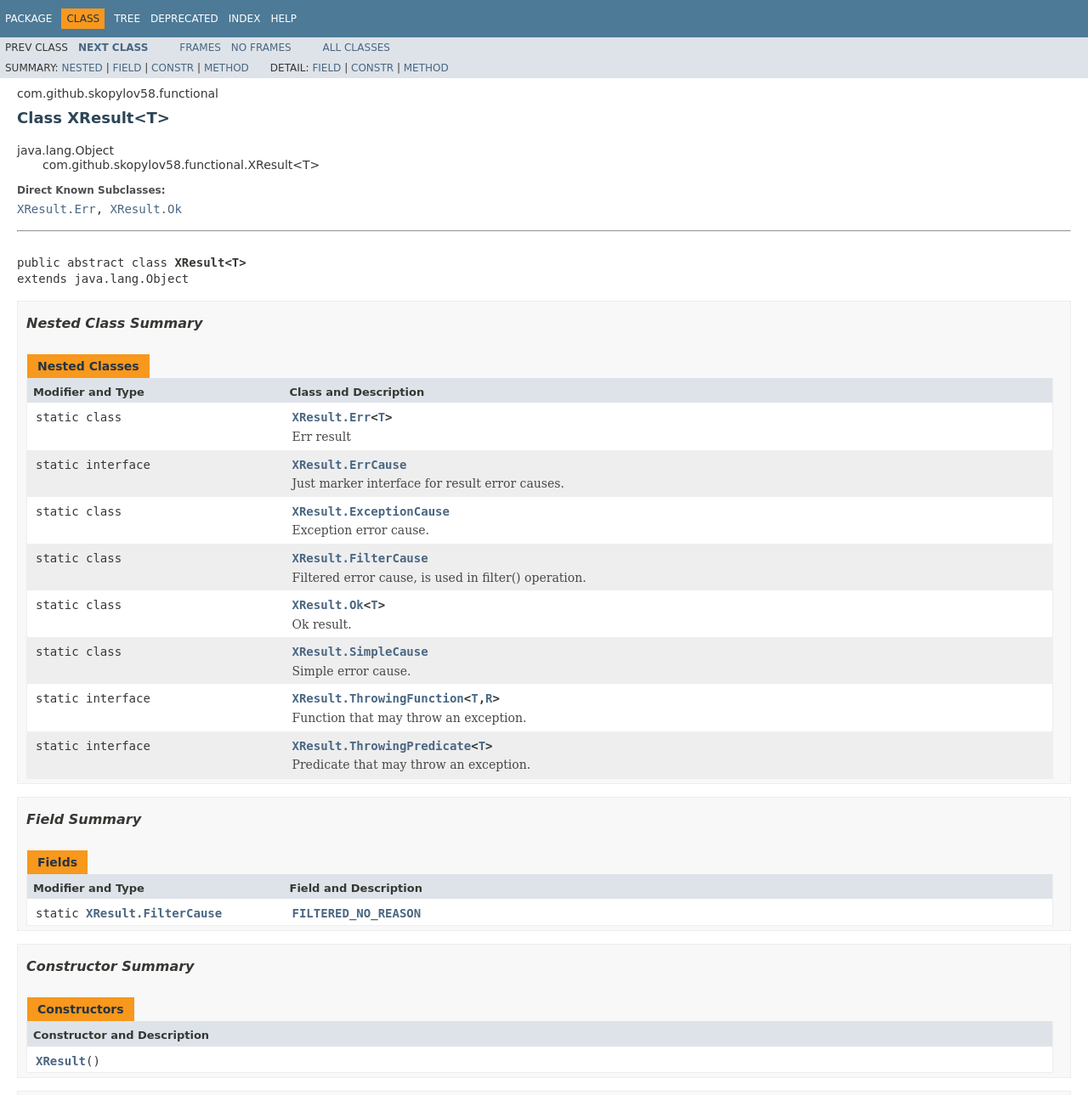
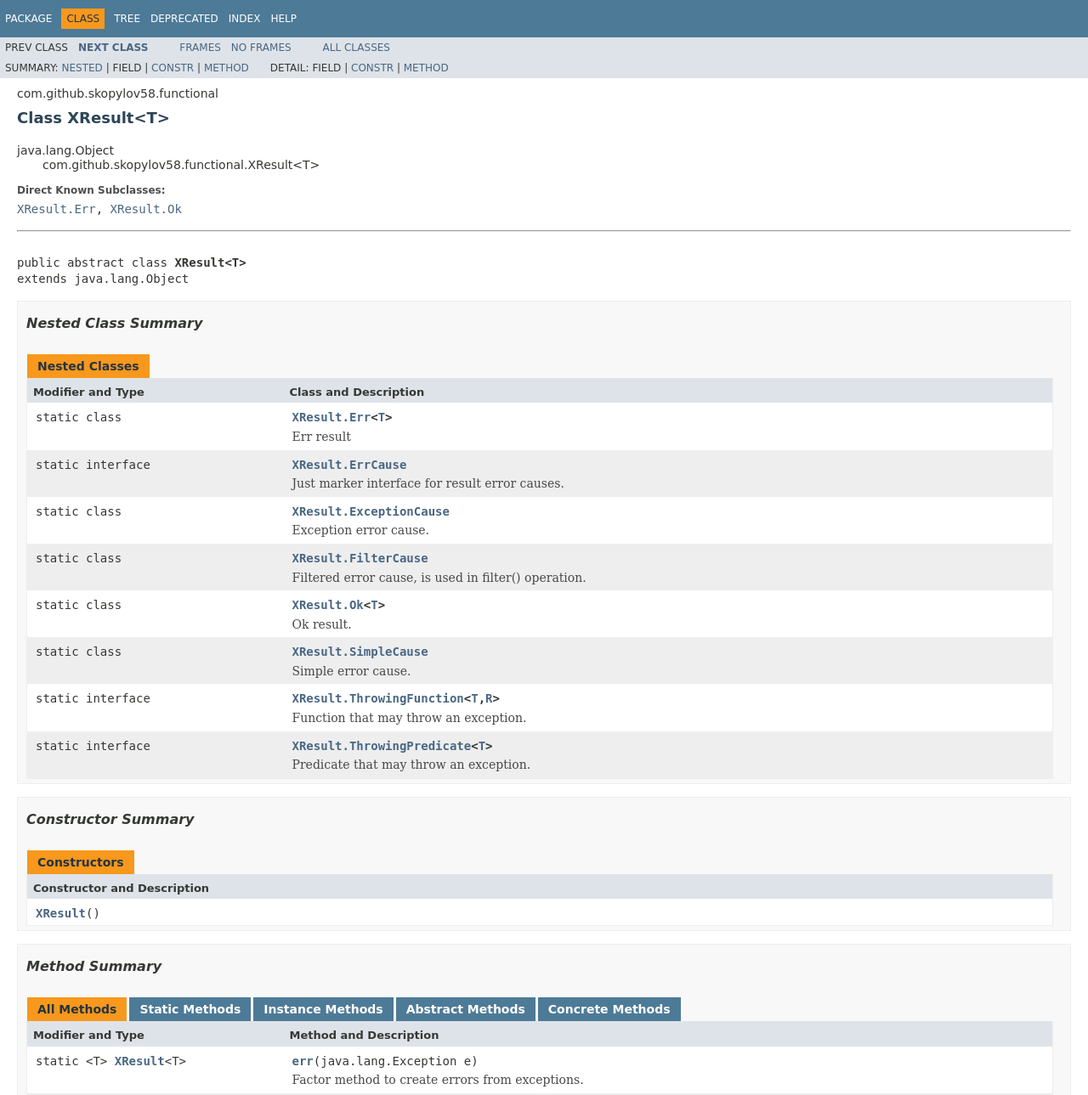
Before and after one commit to skopylov58/java-extended-result-monad, a plain HTML site: page docs/com/github/skopylov58/functional/XResult.html in a window 1280 px wide. Shown: the top 1289 px of the page at 85% size. Drawn offline with Linux system fonts and the light colour scheme; a web font is replaced by a local one.

Commit message:
Deploying to javadoc from @ skopylov58/java-extended-result-monad@5bd969fe6c09058630c7a0b7dfa24e6a08a966a6 🚀

```diff
--- a/docs/com/github/skopylov58/functional/XResult.html
+++ b/docs/com/github/skopylov58/functional/XResult.html
@@ -72,13 +72,13 @@ var activeTableTab = "activeTableTab";
 <ul class="subNavList">
 <li>Summary:&nbsp;</li>
 <li><a href="#nested.class.summary">Nested</a>&nbsp;|&nbsp;</li>
-<li><a href="#field.summary">Field</a>&nbsp;|&nbsp;</li>
+<li>Field&nbsp;|&nbsp;</li>
 <li><a href="#constructor.summary">Constr</a>&nbsp;|&nbsp;</li>
 <li><a href="#method.summary">Method</a></li>
 </ul>
 <ul class="subNavList">
 <li>Detail:&nbsp;</li>
-<li><a href="#field.detail">Field</a>&nbsp;|&nbsp;</li>
+<li>Field&nbsp;|&nbsp;</li>
 <li><a href="#constructor.detail">Constr</a>&nbsp;|&nbsp;</li>
 <li><a href="#method.detail">Method</a></li>
 </ul>
@@ -177,25 +177,6 @@ extends java.lang.Object</pre>
 <td class="colLast"><code><span class="memberNameLink"><a href="../../../../com/github/skopylov58/functional/XResult.ThrowingPredicate.html" title="interface in com.github.skopylov58.functional">XResult.ThrowingPredicate</a>&lt;<a href="../../../../com/github/skopylov58/functional/XResult.ThrowingPredicate.html" title="type parameter in XResult.ThrowingPredicate">T</a>&gt;</span></code>
 <div class="block">Predicate that may throw an exception.</div>
 </td>
-</tr>
-</table>
-</li>
-</ul>
-<!-- =========== FIELD SUMMARY =========== -->
-<ul class="blockList">
-<li class="blockList"><a name="field.summary">
-<!--   -->
-</a>
-<h3>Field Summary</h3>
-<table class="memberSummary" border="0" cellpadding="3" cellspacing="0" summary="Field Summary table, listing fields, and an explanation">
-<caption><span>Fields</span><span class="tabEnd">&nbsp;</span></caption>
-<tr>
-<th class="colFirst" scope="col">Modifier and Type</th>
-<th class="colLast" scope="col">Field and Description</th>
-</tr>
-<tr class="altColor">
-<td class="colFirst"><code>static <a href="../../../../com/github/skopylov58/functional/XResult.FilterCause.html" title="class in com.github.skopylov58.functional">XResult.FilterCause</a></code></td>
-<td class="colLast"><code><span class="memberNameLink"><a href="../../../../com/github/skopylov58/functional/XResult.html#FILTERED_NO_REASON">FILTERED_NO_REASON</a></span></code>&nbsp;</td>
 </tr>
 </table>
 </li>
@@ -322,23 +303,6 @@ extends java.lang.Object</pre>
 <div class="details">
 <ul class="blockList">
 <li class="blockList">
-<!-- ============ FIELD DETAIL =========== -->
-<ul class="blockList">
-<li class="blockList"><a name="field.detail">
-<!--   -->
-</a>
-<h3>Field Detail</h3>
-<a name="FILTERED_NO_REASON">
-<!--   -->
-</a>
-<ul class="blockListLast">
-<li class="blockList">
-<h4>FILTERED_NO_REASON</h4>
-<pre>public static final&nbsp;<a href="../../../../com/github/skopylov58/functional/XResult.FilterCause.html" title="class in com.github.skopylov58.functional">XResult.FilterCause</a> FILTERED_NO_REASON</pre>
-</li>
-</ul>
-</li>
-</ul>
 <!-- ========= CONSTRUCTOR DETAIL ======== -->
 <ul class="blockList">
 <li class="blockList"><a name="constructor.detail">
@@ -622,13 +586,13 @@ extends java.lang.Object</pre>
 <ul class="subNavList">
 <li>Summary:&nbsp;</li>
 <li><a href="#nested.class.summary">Nested</a>&nbsp;|&nbsp;</li>
-<li><a href="#field.summary">Field</a>&nbsp;|&nbsp;</li>
+<li>Field&nbsp;|&nbsp;</li>
 <li><a href="#constructor.summary">Constr</a>&nbsp;|&nbsp;</li>
 <li><a href="#method.summary">Method</a></li>
 </ul>
 <ul class="subNavList">
 <li>Detail:&nbsp;</li>
-<li><a href="#field.detail">Field</a>&nbsp;|&nbsp;</li>
+<li>Field&nbsp;|&nbsp;</li>
 <li><a href="#constructor.detail">Constr</a>&nbsp;|&nbsp;</li>
 <li><a href="#method.detail">Method</a></li>
 </ul>
```
Also changed, not shown: docs/com/github/skopylov58/functional/XResult.Err.html (+2 -17 lines), docs/com/github/skopylov58/functional/XResult.Ok.html (+2 -17 lines), docs/index-all.html (+0 -2 lines).
